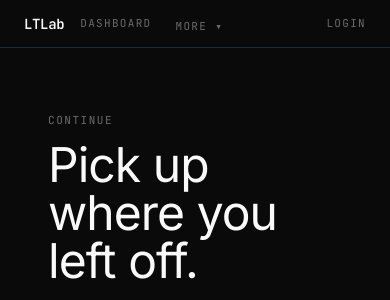
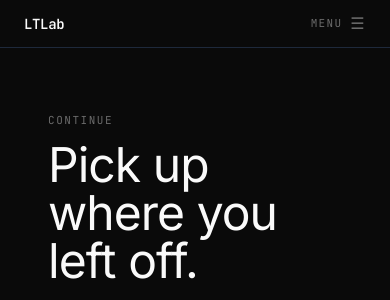
Before and after one commit to Bigmanfish1/ltlab, a Django app: template backend/templates/dashboard/student_dashboard.html in a window 390 px wide. Shown: the top 300 px of the page. Run offline with Django 5.2, Linux system fonts and the light colour scheme; the template is opened without the code that fills it, so the values that code supplies are empty; some libraries are stand-ins or nearby versions.

Commit message:
fix(header): center the nav, collapse to a labelled menu on mobile only
Replace the mid-resize More overflow with a cleaner split: on md+ show all
links flat and centered with no control appearing or disappearing; below md
collapse into one labelled Menu button holding the links, email and logout.
Email folds to lg to keep the md range from crowding.

```diff
--- a/backend/templates/header.html
+++ b/backend/templates/header.html
@@ -2,20 +2,35 @@
       <div class="font-mono text-sm font-semibold tracking-tight text-text-primary shrink-0">
           LTLab
       </div>
-      <nav id="primary-nav" class="flex-1 flex items-center gap-6 min-w-0 overflow-hidden">
+      <nav class="hidden md:flex flex-1 justify-center items-center gap-6 min-w-0 overflow-hidden">
           {% include "components/nav_links.html" with link_extra="shrink-0" %}
-          <div id="nav-more" class="relative hidden shrink-0">
-              <button type="button" id="nav-more-btn" aria-haspopup="true" aria-expanded="false"
-                  class="font-mono text-[11px] tracking-[0.12em] uppercase text-text-secondary hover:text-text-primary transition-colors cursor-pointer">
-                  More ▾
-              </button>
-              <div id="nav-more-menu" class="hidden absolute right-0 top-full mt-2 min-w-[180px] flex-col bg-bg-primary border border-slate-800 rounded shadow-lg py-1 z-50"></div>
-          </div>
       </nav>
       <div class="flex items-center gap-3 shrink-0">
           {% if request.supabase_user %}
-          <span class="hidden sm:block font-mono text-[11px] text-text-secondary truncate max-w-[160px]">{{ request.supabase_user.email }}</span>
-          <form method="post" action="{% url 'accounts:logout' %}" class="flex items-center">
+          <span class="hidden lg:block font-mono text-[11px] text-text-secondary truncate max-w-[180px]">{{ request.supabase_user.email }}</span>
+          <form method="post" action="{% url 'accounts:logout' %}" class="hidden md:flex items-center">
+              {% csrf_token %}
+              <button type="submit" class="font-mono text-[11px] tracking-[0.12em] uppercase text-text-secondary hover:text-accent-orange transition-colors cursor-pointer">
+                  Logout
+              </button>
+          </form>
+          {% else %}
+          <a href="{% url 'accounts:login' %}" class="hidden md:block font-mono text-[11px] tracking-[0.12em] uppercase text-text-secondary hover:text-text-primary transition-colors">
+              Login
+          </a>
+          {% endif %}
+          <button type="button" id="nav-toggle" aria-label="Menu" aria-expanded="false"
+              class="md:hidden flex items-center gap-2 font-mono text-[11px] tracking-[0.12em] uppercase text-text-secondary hover:text-text-primary transition-colors cursor-pointer">
+              Menu <span class="text-base leading-none">☰</span>
+          </button>
+      </div>
+  </header>
+  <div id="nav-menu" class="hidden md:hidden border-b border-slate-800 bg-bg-primary px-6 py-3 flex-col gap-3">
+      {% include "components/nav_links.html" with link_extra="block py-1" %}
+      <div class="border-t border-slate-800 pt-3 flex flex-col gap-3">
+          {% if request.supabase_user %}
+          <span class="font-mono text-[11px] text-text-secondary break-all">{{ request.supabase_user.email }}</span>
+          <form method="post" action="{% url 'accounts:logout' %}">
               {% csrf_token %}
               <button type="submit" class="font-mono text-[11px] tracking-[0.12em] uppercase text-text-secondary hover:text-accent-orange transition-colors cursor-pointer">
                   Logout
@@ -27,55 +42,16 @@
           </a>
           {% endif %}
       </div>
-  </header>
+  </div>
   <script>
       (function () {
-          var nav = document.getElementById('primary-nav');
-          var more = document.getElementById('nav-more');
-          var moreBtn = document.getElementById('nav-more-btn');
-          var moreMenu = document.getElementById('nav-more-menu');
-          if (!nav || !more) return;
-          // original link order, captured once
-          var links = Array.prototype.slice.call(nav.querySelectorAll(':scope > a'));
-          var menuOnly = ['block', 'w-full', 'px-4', 'py-2'];
-
-          function closeMenu() {
-              moreMenu.classList.add('hidden');
-              moreMenu.classList.remove('flex');
-              moreBtn.setAttribute('aria-expanded', 'false');
-          }
-
-          // Priority+: keep every link that fits, overflow the rest into More.
-          function layout() {
-              links.forEach(function (a) {
-                  a.classList.remove.apply(a.classList, menuOnly);
-                  nav.insertBefore(a, more);
-              });
-              more.classList.add('hidden');
-              closeMenu();
-              var i = links.length - 1;
-              while (nav.scrollWidth > nav.clientWidth && i >= 0) {
-                  more.classList.remove('hidden');
-                  var a = links[i];
-                  a.classList.add.apply(a.classList, menuOnly);
-                  moreMenu.insertBefore(a, moreMenu.firstChild);
-                  i--;
-              }
-          }
-
-          var t;
-          window.addEventListener('resize', function () {
-              clearTimeout(t);
-              t = setTimeout(layout, 100);
+          var btn = document.getElementById('nav-toggle');
+          var menu = document.getElementById('nav-menu');
+          if (!btn || !menu) return;
+          btn.addEventListener('click', function () {
+              var open = menu.classList.toggle('hidden') === false;
+              menu.classList.toggle('flex', open);
+              btn.setAttribute('aria-expanded', open ? 'true' : 'false');
           });
-          moreBtn.addEventListener('click', function (e) {
-              e.stopPropagation();
-              var open = moreMenu.classList.toggle('hidden') === false;
-              moreMenu.classList.toggle('flex', open);
-              moreBtn.setAttribute('aria-expanded', open ? 'true' : 'false');
-          });
-          moreMenu.addEventListener('click', function (e) { e.stopPropagation(); });
-          document.addEventListener('click', closeMenu);
-          layout();
       })();
   </script>
```
